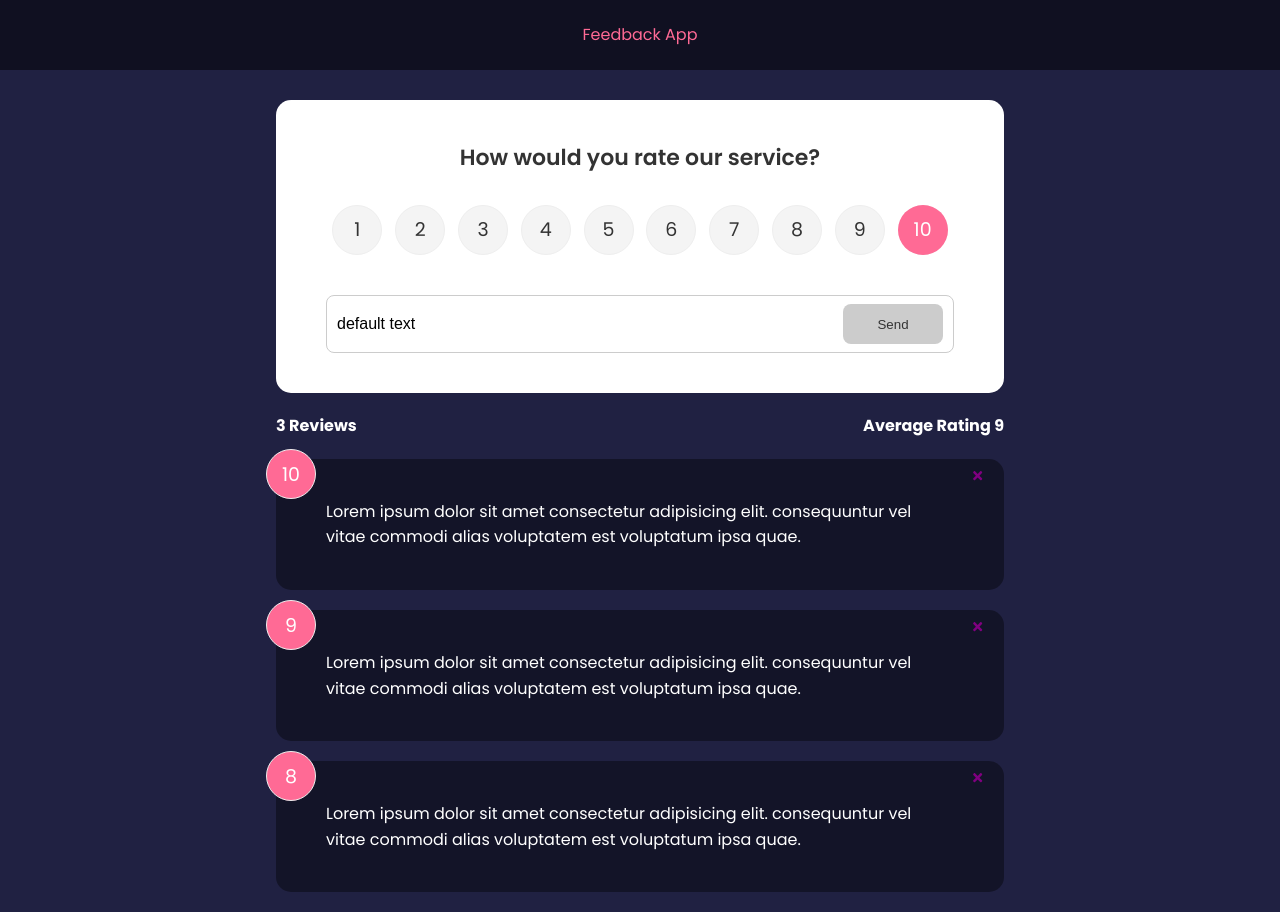
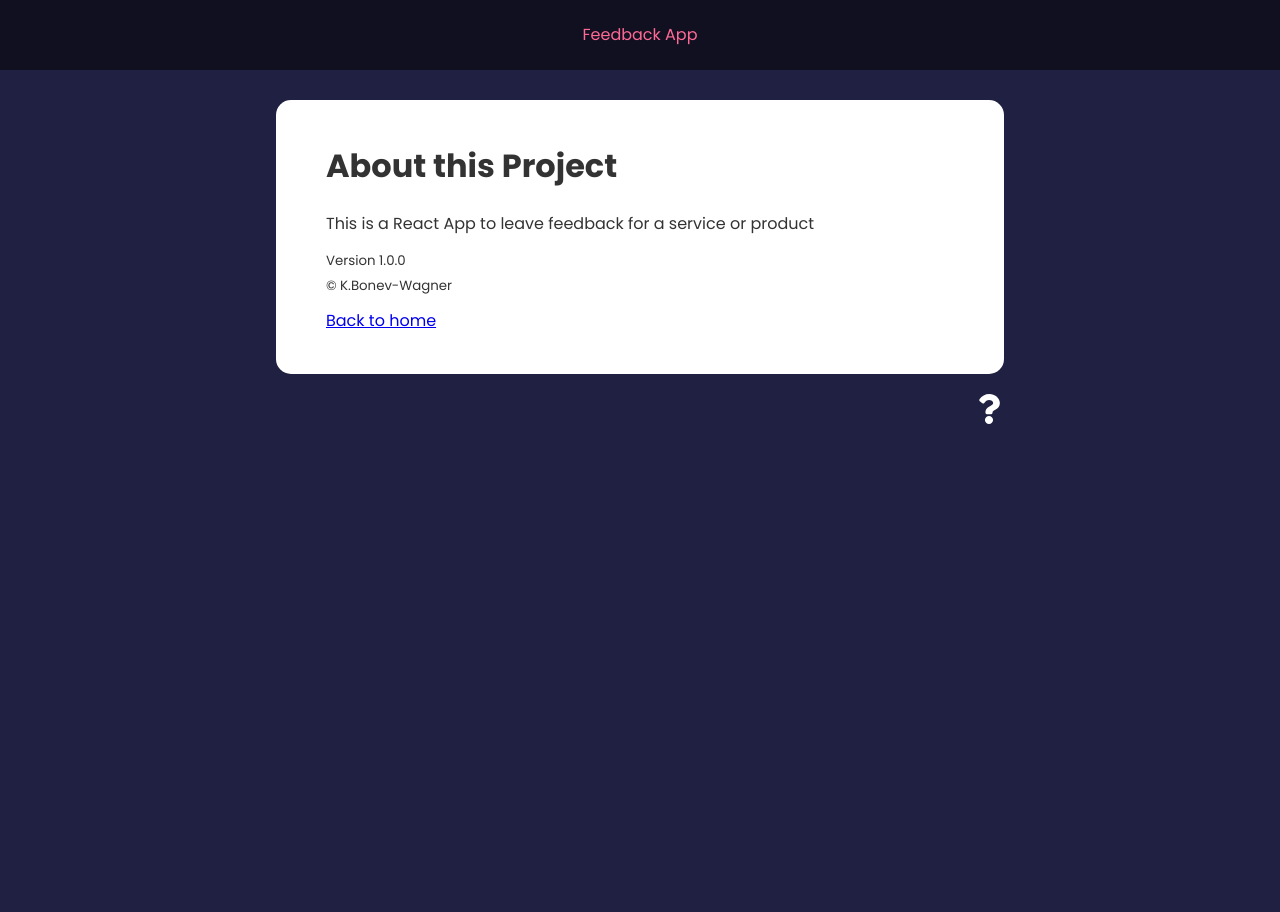
Before and after one commit to KWagner91/feedback-app, a React (Create React App) app: page /about in a window 1280 px wide. After the commit the page ends 800 px from the top, so only its background shows below. Built offline with nearby package versions, Linux system fonts and the light colour scheme.

Commit message:
Routing to about page added

```diff
--- a/package.json
+++ b/package.json
@@ -10,6 +10,7 @@
     "react": "^17.0.2",
     "react-dom": "^17.0.2",
     "react-icons": "^4.3.1",
+    "react-router-dom": "^6.3.0",
     "react-scripts": "5.0.0",
     "uuid": "^8.3.2",
     "web-vitals": "^2.1.4"
--- a/src/App.js
+++ b/src/App.js
@@ -1,10 +1,13 @@
 import Header from "./components/Header";
 import { v4 as uuidv4 } from "uuid";
 import { useState } from "react";
+import {BrowserRouter as Router, Route, Routes, useLocation} from "react-router-dom";
 import FeedbackData from "./data/FeedbackData";
 import FeedbackList from "./components/FeedbackList";
 import FeedbackStats from "./components/FeedbackStats";
 import FeedbackForm from "./components/FeedbackForm";
+import AboutPage from "./components/pages/AboutPage";
+import AboutIconLink from "./components/pages/AboutIconLink";
 
 function App() {
     const [feedback, setFeedback] = useState(FeedbackData)
@@ -21,14 +24,23 @@ function App() {
     }
 
     return (
-        <>
+        <Router>
             <Header text='Feedback App' />
             <div className="container">
-                <FeedbackForm handleAdd={addFeedback} />
-                <FeedbackStats feedback={feedback} />
-                <FeedbackList feedback={feedback} handleDelete={deleteFeedback} />
+                <Routes>
+                    <Route exact path="/" element= {
+                        <>
+                            <FeedbackForm handleAdd={addFeedback} />
+                            <FeedbackStats feedback={feedback} />
+                            <FeedbackList feedback={feedback} handleDelete={deleteFeedback} />
+                        </>
+                    }>
+                    </Route>
+                    <Route path="/about" element={<AboutPage />} />
+                </Routes>
+                <AboutIconLink />
             </div>
-        </>
+        </Router>
     )
 }
 
--- /dev/null
+++ b/src/components/pages/AboutIconLink.jsx
@@ -0,0 +1,15 @@
+import React from 'react';
+import {FaQuestion} from 'react-icons/fa';
+import { Link } from 'react-router-dom';
+
+function AboutIconLink() {
+  return (
+    <div className='about-link'>
+        <Link to={'/about'}>
+            <FaQuestion size={30} />
+        </Link>
+    </div>
+  )
+}
+
+export default AboutIconLink
--- /dev/null
+++ b/src/components/pages/AboutPage.jsx
@@ -0,0 +1,24 @@
+import React from 'react'
+import { Link } from 'react-router-dom'
+import Card from '../shared/Card'
+
+function AboutPage() {
+  return (
+    <Card>
+        <div className="about">
+            <h1>About this Project</h1>
+            <p>This is a React App to leave feedback for a service or product</p>
+            <p><small>
+                Version 1.0.0 <br />
+                <span>&#169;</span> K.Bonev-Wagner
+            </small></p>
+
+            <Link to={"/"}>
+                Back to home
+            </Link>
+        </div>
+    </Card>
+  )
+}
+
+export default AboutPage
```
Also changed, not shown: 1 other file (tests, documents, lock files or other folders).
